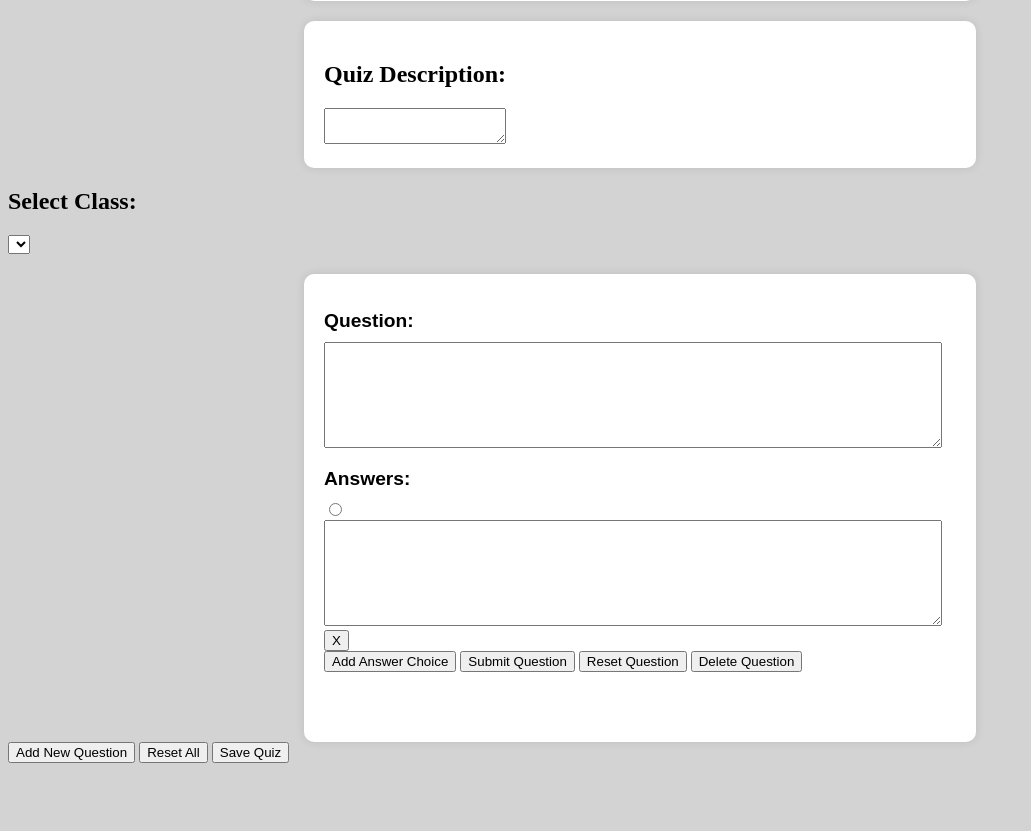
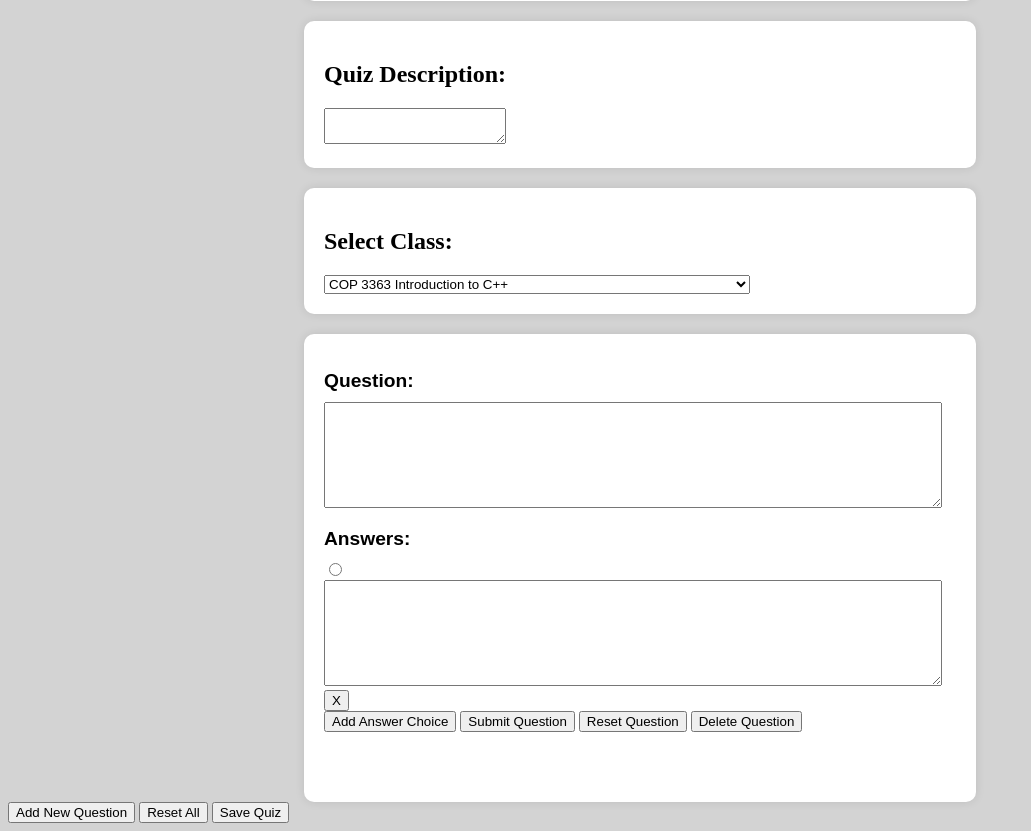
Before and after one commit to borvath/Flask_QuizWebsite, a Flask app: template templates/createQuiz.html in a window 1280 px wide. Shown: the part 205-1036 px from the top of the page, without its empty margins (0-1031 px from the left). Before the commit the page ends 968 px from the top, so only its background shows below. Run offline with Flask 3, Linux system fonts and the light colour scheme; the template is opened without the code that fills it, so the values that code supplies are empty.

Commit message:
adding classes to the create quiz

```diff
--- a/static/styles/quiz.css
+++ b/static/styles/quiz.css
@@ -1,4 +1,3 @@
-
 body {
     background-color: lightgrey;
 }
@@ -10,7 +9,8 @@ h1.quiz-title {
 
 #quiz-title-container,
 #quiz-description-container,
-#questions-container {
+#questions-container,
+#class-dropdown-container {
     width: 50%;
     margin: 0 auto;
     padding: 20px;
@@ -29,7 +29,8 @@ h1.quiz-title {
 }
 
 .question-container h2,
-.definition-container h2 {
+.definition-container h2,
+.class-dropdown-container h2 {
     display: inline-block;
     width: 48%;
     vertical-align: top;
--- a/templates/createQuiz.html
+++ b/templates/createQuiz.html
@@ -31,9 +31,6 @@
     <div id="class-dropdown-container">
         <h2>Select Class:</h2>
         <select id="class-dropdown">
-            {% for class in classes %}
-            <option value="{{ class.link }}">{{ class.name }}</option>
-            {% endfor %}
         </select>
     </div>
 
@@ -48,6 +45,7 @@
 
     <script>
         document.addEventListener('DOMContentLoaded', function() {
+            populateClassDropdown(); // Call the function to populate the class dropdown
             newQuestion(); // Initialize with one question
         });
 
@@ -126,6 +124,30 @@
             console.log(JSON.stringify(quizData));
             // Here you can send the quiz data to the server for saving
         }
+
+        // Function to populate the class dropdown
+        function populateClassDropdown() {
+            const classDropdown = document.getElementById('class-dropdown');
+            const classes = [
+                {"name": "COP 3363 Introduction to C++", "link": "/cop3363"},
+                {"name": "COP 3330 Data Structures, Algorithms, and Generic Programming I", "link": "/cop3330"},
+                {"name": "CDA 3100 Computer Organization I", "link": "/cda3100"},
+                {"name": "CEN 4020 Software Engineering I", "link": "/cen4020"},
+                {"name": "CEN 4090L Software Engineering Capstone", "link": "/cen4090l"},
+                {"name": "CIS 3250 Ethics in Computer Science", "link": "/cis3250"},
+                {"name": "COP 4610 Operating Systems & Concurrent Programming", "link": "/cop4610"},
+                {"name": "COP 4530 Data Structures, Algorithms, and Generic Programming II", "link": "/cop4530"},
+                {"name": "COP 4521 Secure Parallel & Distributed Programming w/ Python", "link": "/cop4521"},
+                {"name": "COT 4420 Theory of Computation", "link": "/cot4420"}
+            ];
+
+            classes.forEach(classObj => {
+                const option = document.createElement('option');
+                option.value = classObj.link;
+                option.textContent = classObj.name;
+                classDropdown.appendChild(option);
+            });
+        }
     </script>
 </body>
 </html>
```
